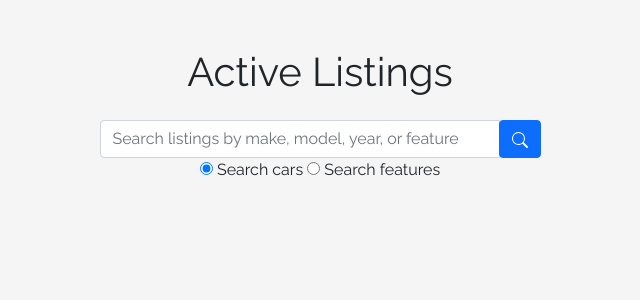
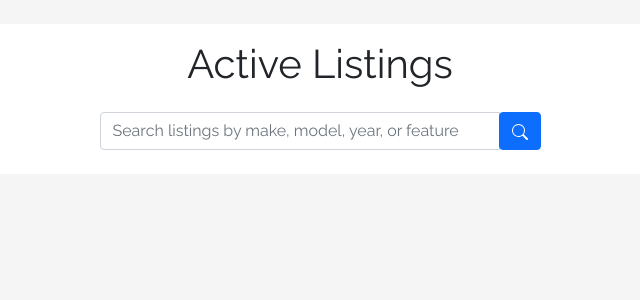
Before and after one commit to rorochaudhary/gotham-auctions, a Flask app: template templates/main.j2 in a window 1280 px wide. Shown: the part 72-372 px from the top of the page, without its empty margins (320-960 px from the left). Run offline with Flask 2, Linux system fonts and the light colour scheme; the template is opened without the code that fills it, so the values that code supplies are empty.

Commit message:
added mileage to listings and styling

```diff
--- a/templates/main.j2
+++ b/templates/main.j2
@@ -1,25 +1,19 @@
 {% extends "base.html" %}
 {% block content %}
-<div class="container px-4 pt-5">
+<div class="container px-4 py-3 my-4" id="listings">
     <div class="row justify-content-center">
         <div class='col'>
             <h1 class="text-center">Active Listings</h1>
         </div>
     </div>
     <form action="/" method="POST">
-        <div class="row justify-content-center mt-3">
+        <div class="row justify-content-center my-3">
             <div class='col-offset-4 col-5 pb-3'>
                 <div class="row-4 input-group">
                     <input type="search" class="form-control" name="searchquery" placeholder="Search listings by make, model, year, or feature">
                     <div class="input-group-append">
                         <button type="submit" class="btn btn-primary"><svg xmlns="http://www.w3.org/2000/svg" width="16" height="16" fill="currentColor" class="bi bi-search" viewBox="0 0 16 16"><path d="M11.742 10.344a6.5 6.5 0 1 0-1.397 1.398h-.001c.03.04.062.078.098.115l3.85 3.85a1 1 0 0 0 1.415-1.414l-3.85-3.85a1.007 1.007 0 0 0-.115-.1zM12 6.5a5.5 5.5 0 1 1-11 0 5.5 5.5 0 0 1 11 0z"/></svg></button>
                     </div>
-                </div>
-                <div class="row-4 text-center pb-2">
-                    <input type="radio" id="search-filter1" name="search-filter" value="cars" checked>
-                    <label for="search-filter">Search cars</label>
-                    <input type="radio" id="search-filter2" name="search-filter" value="features">
-                    <label for="search-filter">Search features</label>
                 </div>
             </div>
         </div>
@@ -36,8 +30,6 @@
             {% endfor %}
                 <div class="card-body">
                     <h5 class="card-title">{{item['year']}} {{item['make']}} {{item['model']}}</h5>
-                    <!-- description will be added in the near future -->
-                    <!-- <p class="card-text">Quick Description of the car.</p> -->
                     <p class="card-text">Features:</p>
                     <ul>
                     {% for listings_features in listings_features %}
@@ -60,11 +52,10 @@
                         {% else %}
                             <span>Current Bid: None</span>
                         {% endif %}
-                        <span>| Ends: {{item['expirationDate']}} | Reserve: {{item['reserve']}}</span>
+                        <span>| Ends: {{item['expirationDate']}} | Reserve: {{item['reserve']}} | Mileage: {{item['mileage']}}</span>
                     </div>
                     <form class="row mt-3 justify-content-end" action="/place-bid/{{item['listingID']}}" method="POST">
                         <div class="col-auto input-group w-75">
-                            <!-- maybe change placeholder value to highest bid? -->
                             <input type="number" class="form-control" name="bid" id="bid" placeholder="ex. 25000">
                             <div class="input-group-append">
                                 <input type="submit" class="btn btn-primary" value="Place Bid">
```
